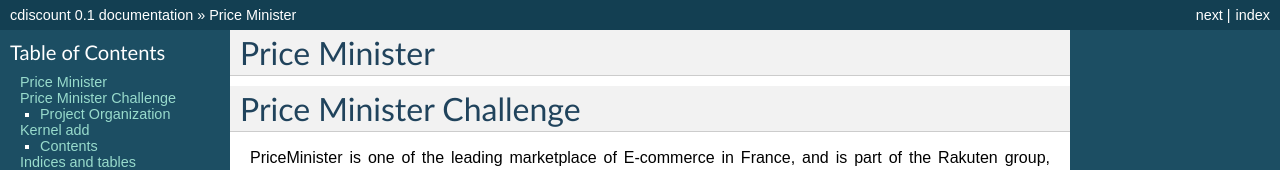
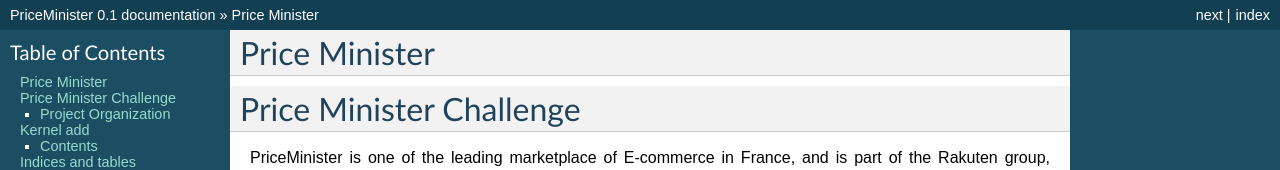
Before and after one commit to cristianpb/priceminister, a Sphinx documentation site: the page built from docs/index.rst, in a window 1280 px wide and 900 px high. Shown: the top 170 px of the window. Built offline with Sphinx 7.4.7, drawn with Linux system fonts in a browser that asks for light colours; some of the changed text lies outside the part shown.

Commit message:
update requirements

```diff
--- a/docs/conf.py
+++ b/docs/conf.py
@@ -1,6 +1,6 @@
 # -*- coding: utf-8 -*-
 #
-# cdiscount documentation build configuration file, created by
+# PriceMinister documentation build configuration file, created by
 # sphinx-quickstart.
 #
 # This file is execfile()d with the current directory set to its containing dir.
@@ -41,7 +41,7 @@
 master_doc = 'index'
 
 # General information about the project.
-project = u'cdiscount'
+project = u'PriceMinister'
 
 # The version info for the project you're documenting, acts as replacement for
 # |version| and |release|, also used in various other places throughout the
@@ -164,7 +164,7 @@
 # html_file_suffix = None
 
 # Output file base name for HTML help builder.
-htmlhelp_basename = 'cdiscountdoc'
+htmlhelp_basename = 'PriceMinister'
 
 
 # -- Options for LaTeX output --------------------------------------------------
@@ -184,8 +184,8 @@
 # (source start file, target name, title, author, documentclass [howto/manual]).
 latex_documents = [
     ('index',
-     'cdiscount.tex',
-     u'cdiscount Documentation',
+     'PriceMinister.tex',
+     u'PriceMinister Documentation',
      u"cristianpb", 'manual'),
 ]
 
@@ -215,7 +215,7 @@
 # One entry per manual page. List of tuples
 # (source start file, name, description, authors, manual section).
 man_pages = [
-    ('index', 'cdiscount', u'cdiscount Documentation',
+    ('index', 'PriceMinister', u'PriceMinister Documentation',
      [u"cristianpb"], 1)
 ]
 
@@ -229,8 +229,8 @@
 # (source start file, target name, title, author,
 #  dir menu entry, description, category)
 texinfo_documents = [
-    ('index', 'cdiscount', u'cdiscount Documentation',
-     u"cristianpb", 'cdiscount',
+    ('index', 'PriceMinister', u'PriceMinister Documentation',
+     u"cristianpb", 'PriceMinister',
      'L’objectif de ce challenge est de prédire si l’avis d’un utilisateur sur un produit sera utile', 'Miscellaneous'),
 ]
 
--- a/requirements.txt
+++ b/requirements.txt
@@ -1,3 +1,8 @@
+click
+coverage
+awscli
+flake8
+python-dotenv>=0.5.1
 alabaster==0.7.10
 Babel==2.5.1
 boto==2.48.0
```
